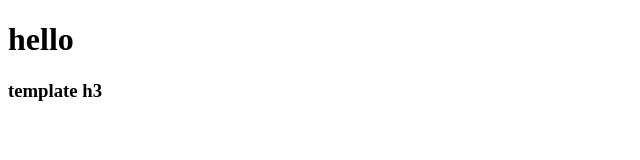
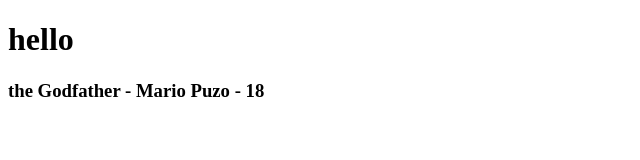
Before and after one commit to Zyar3k/vue.js-basics, a plain HTML site: page index.html in a window 1280 px wide. Shown: the whole page, without its empty margins (0-640 px from the left). Drawn offline with nearby package versions, Linux system fonts and the light colour scheme.

Commit message:
Data & templates

```diff
--- a/app.js
+++ b/app.js
@@ -1,6 +1,11 @@
 const app = Vue.createApp({
-  // data, functions
-  // template: "<h2>Template h2</h2>",
+  data() {
+    return {
+      title: "the Godfather",
+      author: "Mario Puzo",
+      age: 18,
+    };
+  },
 });
 
 app.mount("#app");
--- a/index.html
+++ b/index.html
@@ -13,7 +13,8 @@
 <body>
   <h1>hello</h1>
   <div id="app">
-    <h3>template h3</h3>
+    <!-- <p>the Godfather</p> -->
+    <h3>{{title}} - {{author}} - {{age}} </h3>
   </div>
 
   <script src="app.js"></script>
```
